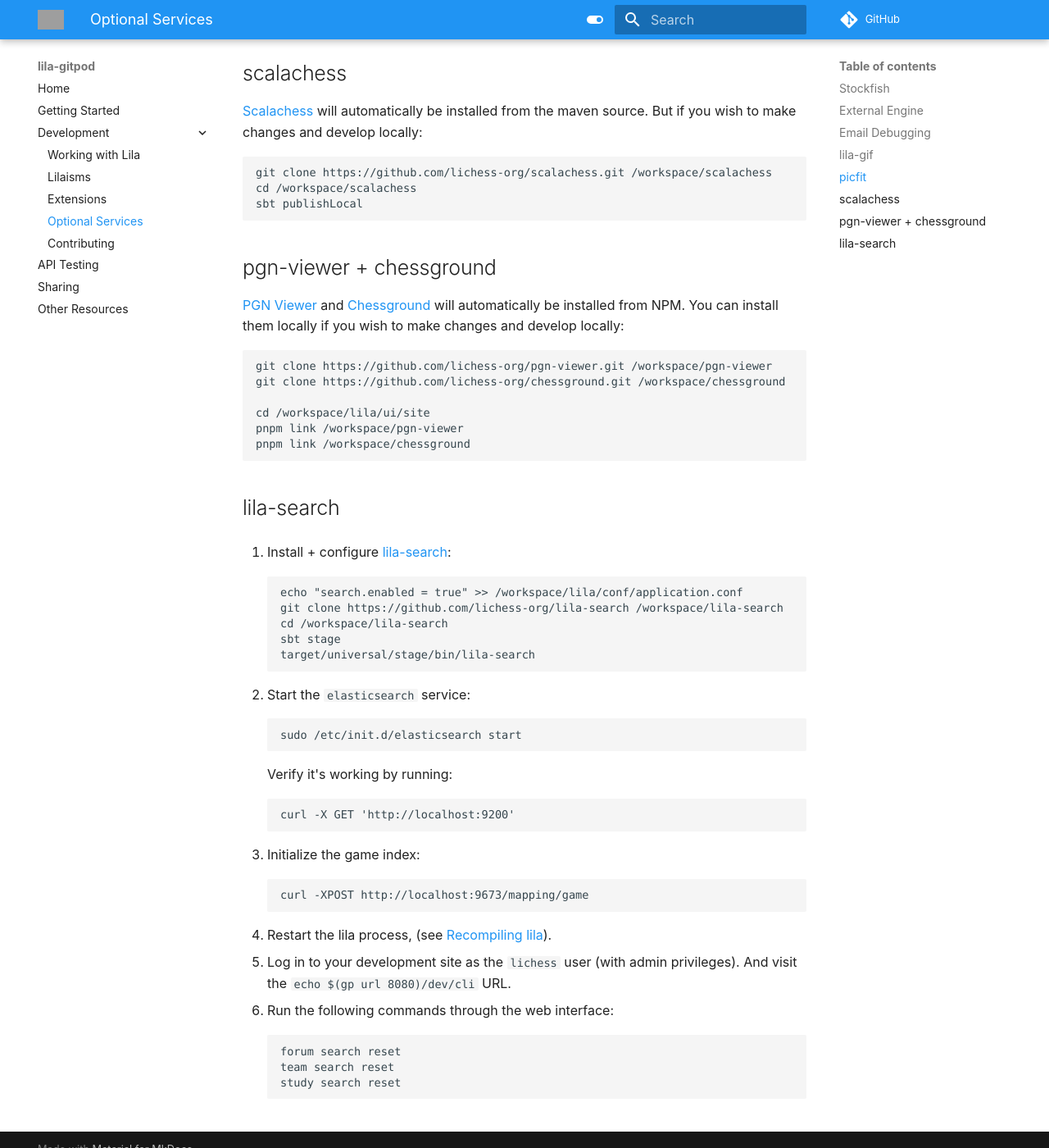
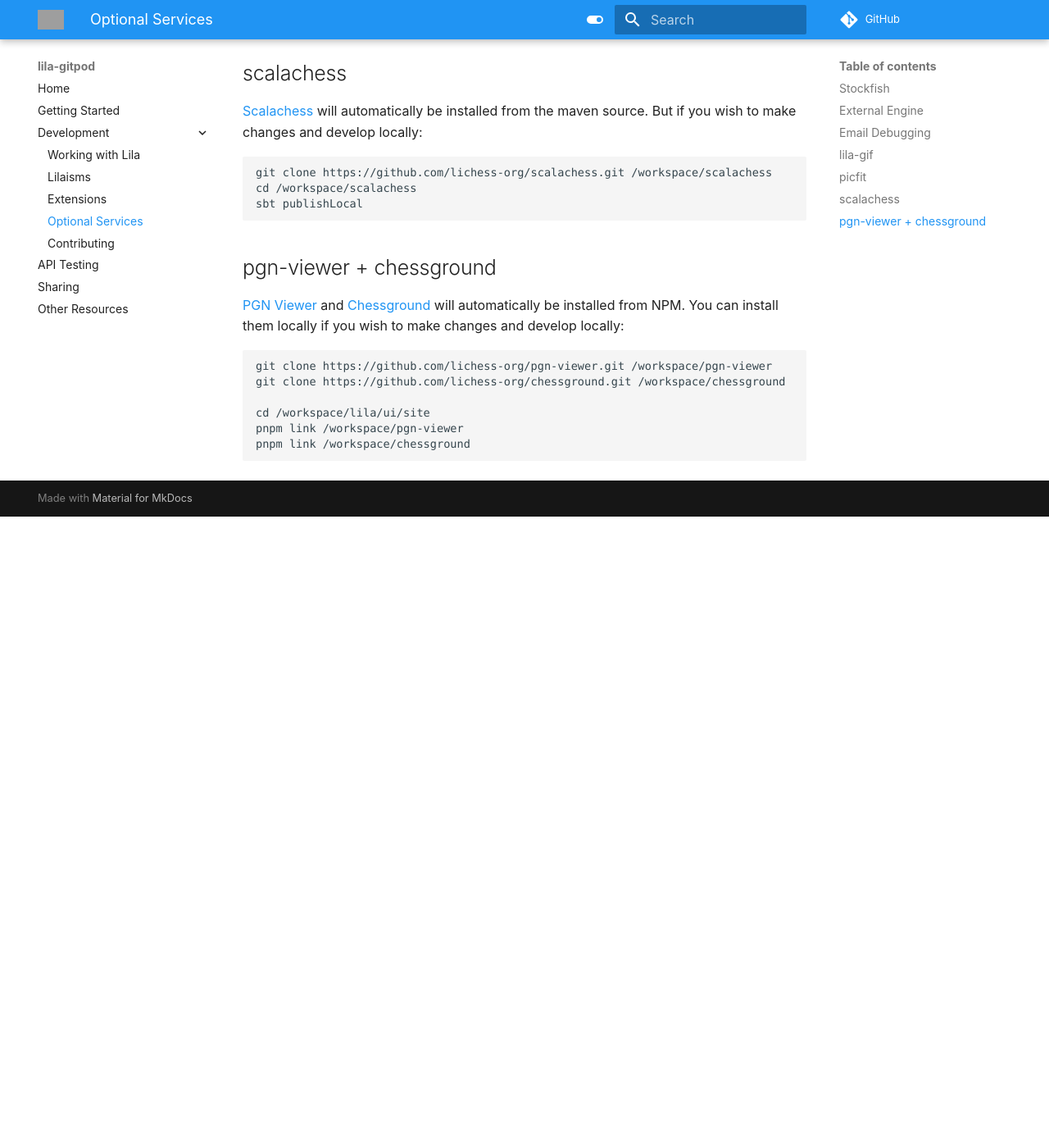
Before and after one commit to lichess-org/lila-gitpod, an MkDocs documentation site: the page built from docs/optional-services.md, in a window 1280 px wide and 1400 px high, scrolled down 2576 px. Shown: the whole window at 82% size. Built offline with MkDocs 1.6.1 and Material for MkDocs 9.7.7, drawn with Linux system fonts in a browser that asks for light colours; comment, search, counter and statistics services are not loaded; after the commit the page ends 3206 px from its top, so only the background shows below that; grey boxes are pictures that could not be loaded.

Commit message:
docs: remove lila-search
sometimes elasticsearch isn't working on gitpod, will recommend docker for more advanced dev

````diff
--- a/docs/optional-services.md
+++ b/docs/optional-services.md
@@ -127,39 +127,3 @@
 pnpm link /workspace/pgn-viewer
 pnpm link /workspace/chessground
 ```
-
-## lila-search
-
-1. Install + configure [lila-search](https://github.com/lichess-org/lila-search):
-   ```
-   echo "search.enabled = true" >> /workspace/lila/conf/application.conf
-   git clone https://github.com/lichess-org/lila-search /workspace/lila-search
-   cd /workspace/lila-search
-   sbt stage
-   target/universal/stage/bin/lila-search
-   ```
-
-2. Start the `elasticsearch` service:
-   ```
-   sudo /etc/init.d/elasticsearch start
-   ```
-   Verify it's working by running:
-   ```
-   curl -X GET 'http://localhost:9200'
-   ```
-
-3. Initialize the game index:
-   ```
-   curl -XPOST http://localhost:9673/mapping/game
-   ```
-
-4. Restart the lila process, (see [Recompiling lila](/development/#recompiling-lila)).
-
-5. Log in to your development site as the `lichess` user (with admin privileges). And visit the `echo $(gp url 8080)/dev/cli` URL.
-
-6. Run the following commands through the web interface:
-   ```
-   forum search reset
-   team search reset
-   study search reset
-   ```
````
